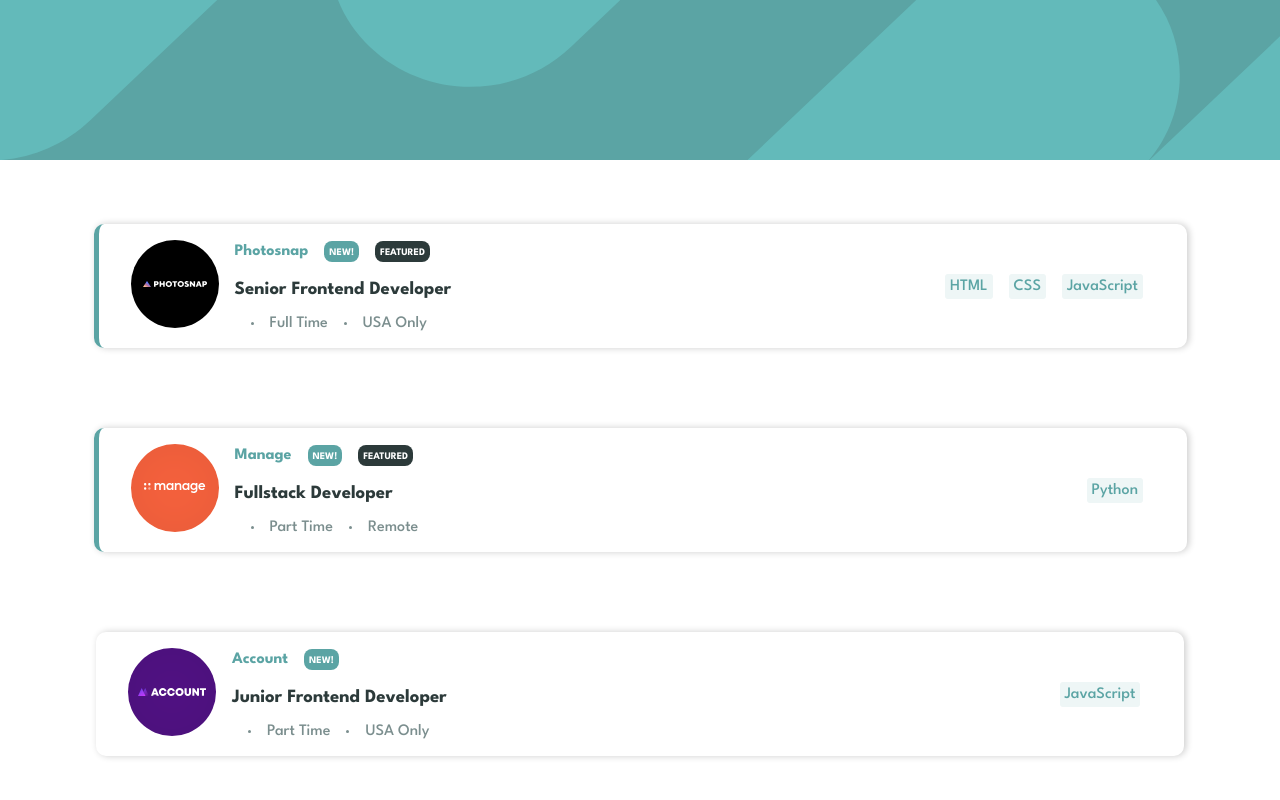
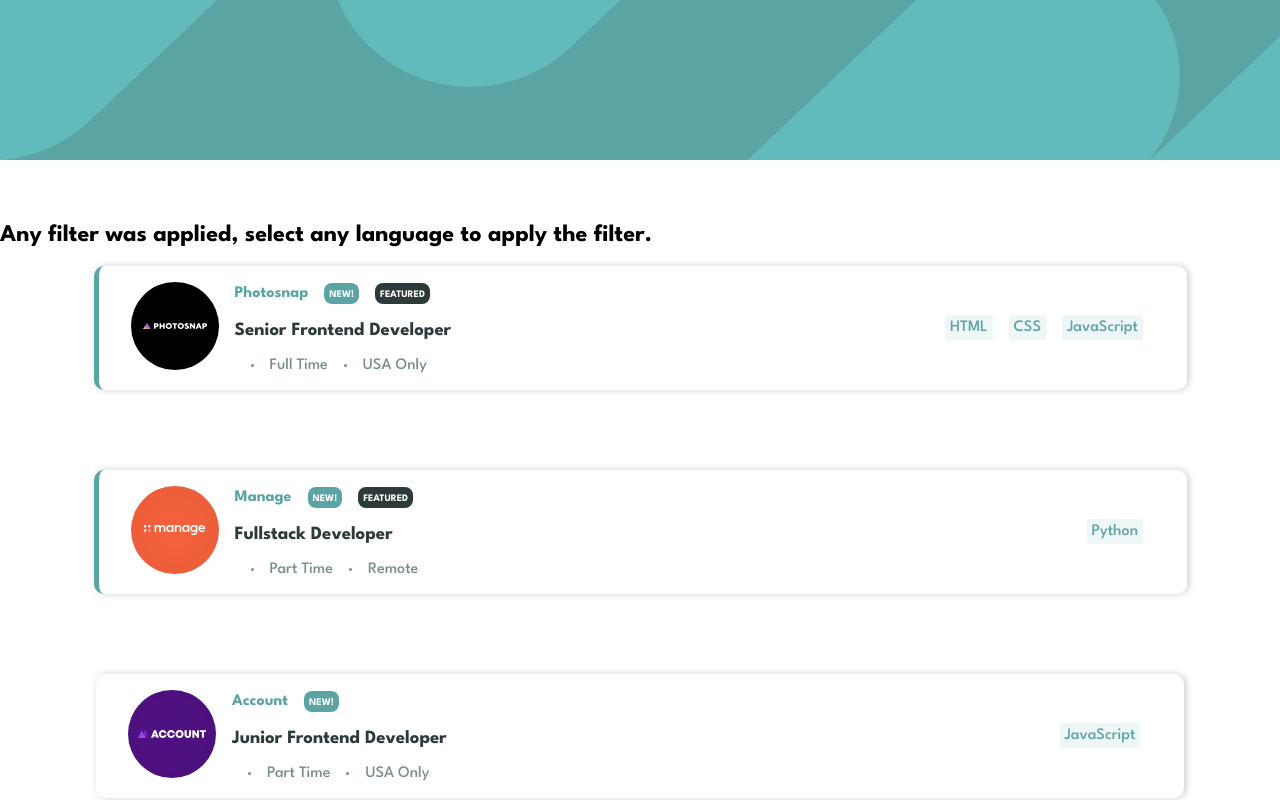
Before and after one commit to TamirisCss/job-filter, a React (Create React App) app: page / in a window 1280 px wide. Shown: the top 800 px of the page. Built offline with nearby package versions, Linux system fonts and the light colour scheme.

Commit message:
add message if any filter was applied

```diff
--- a/src/components/Filter.jsx
+++ b/src/components/Filter.jsx
@@ -4,6 +4,13 @@ import removeIcon from "../icons/icon-remove.svg";
 
 const Filter = ({ filter, removeFilter, clearAllFilter }) => {
   return (
+    <>
+      {
+        filter.length === 0 ? (
+          <h2 className="noFilterMsg">
+            Any filter was applied, select any language to apply the filter.
+          </h2>
+        ) : (
         <div className={`Languages ${filter.length > 0 && "filterContainer"}`}>
           <ul className="ulList">
             {filter.map((item, index) => (
@@ -28,6 +35,9 @@ const Filter = ({ filter, removeFilter, clearAllFilter }) => {
             clear
           </span>
         </div>
+        )
+      }
+    </>
   );
 };
 
```
Lines whose indentation alone changed are shown as unchanged.
